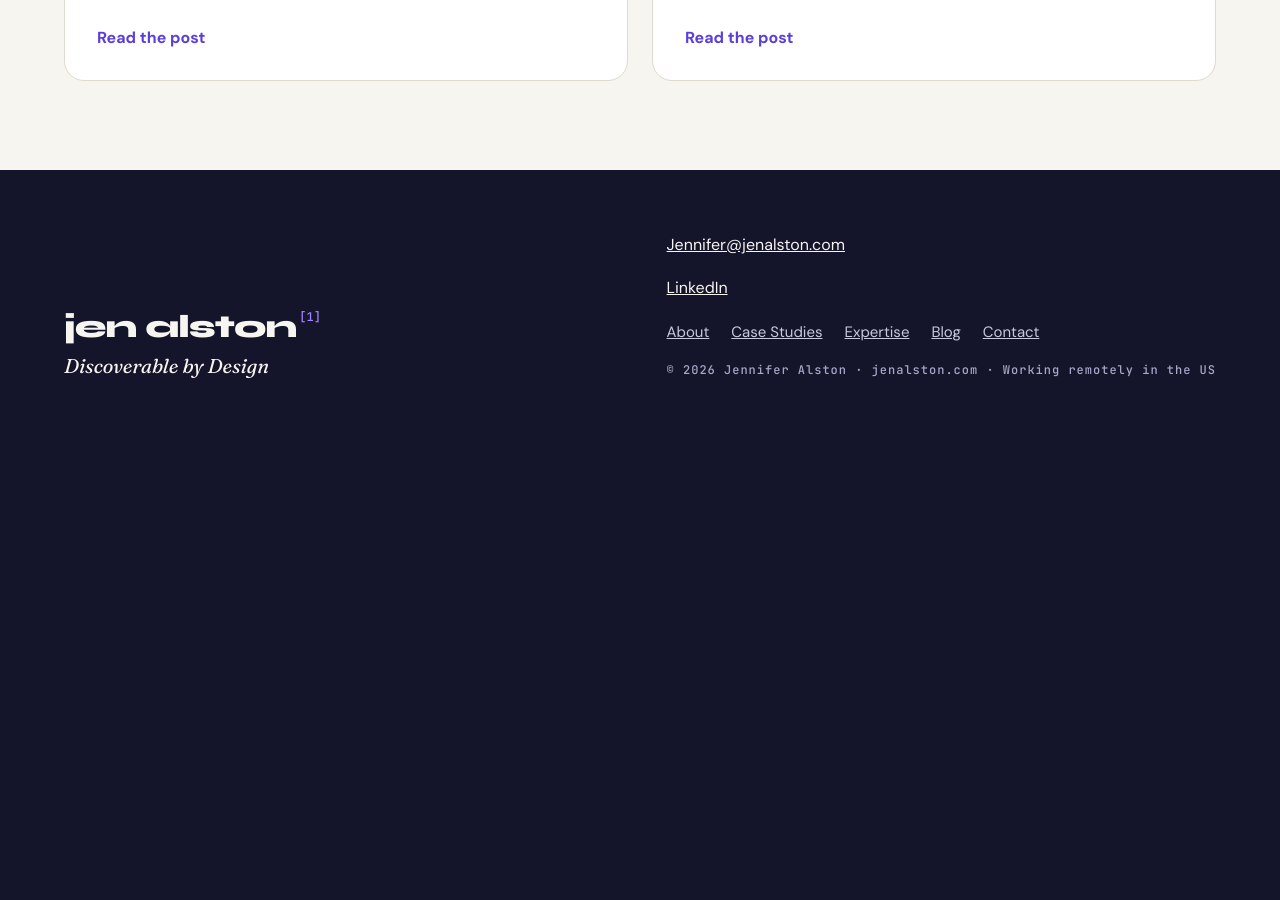
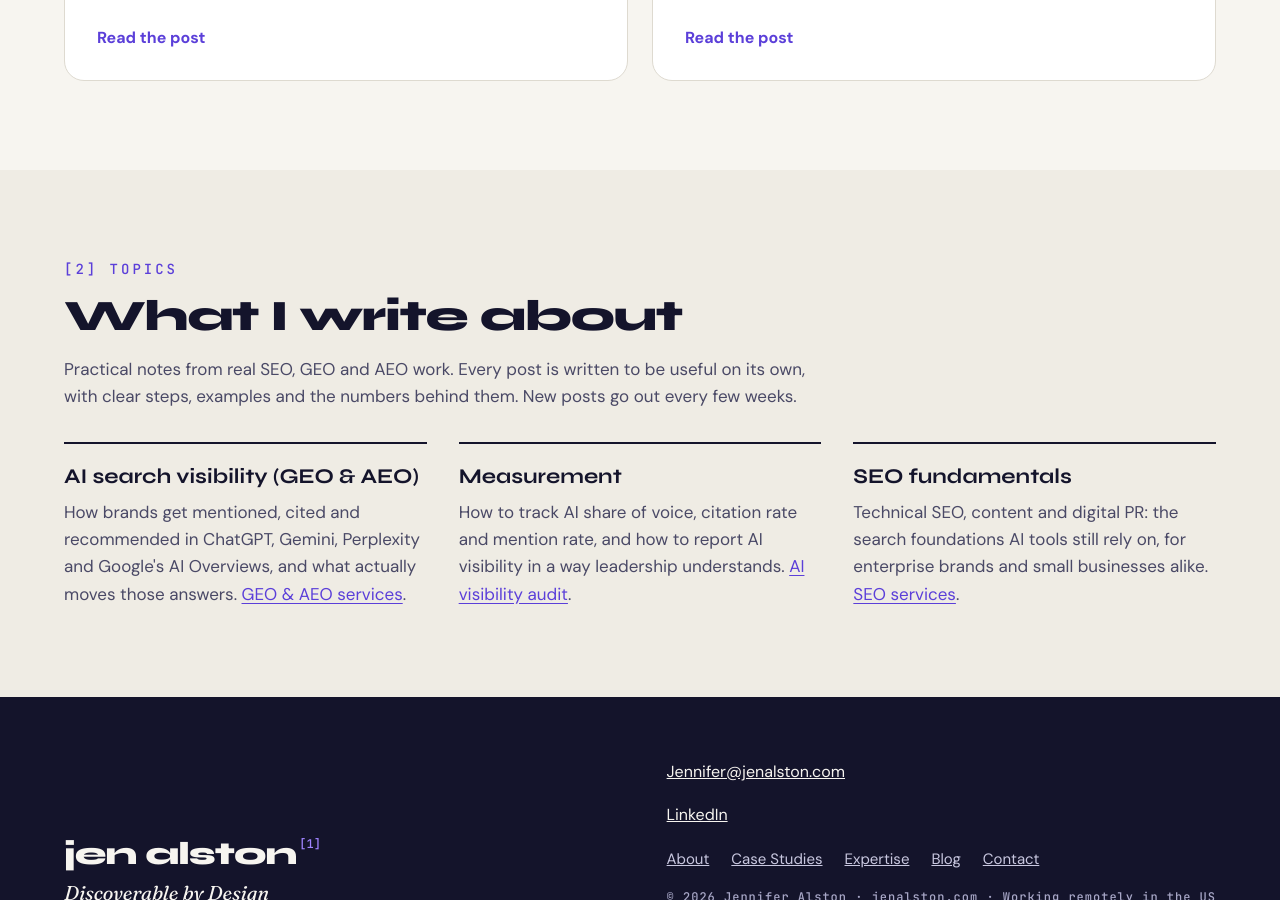
Before and after one commit to JBreezeA/jenalston-site, a Jekyll site: the page built from blog/index.html, in a window 1280 px wide and 900 px high, scrolled down 884 px. Built offline with Jekyll 4.4.1, drawn with Linux system fonts in a browser that asks for light colours; before the commit the page ends 1318 px from its top, so only the background shows below that.

Commit message:
Update index.html

```diff
--- a/blog/index.html
+++ b/blog/index.html
@@ -81,6 +81,29 @@ a:focus-visible,button:focus-visible{outline:3px solid #A084FF;outline-offset:3p
 {% endfor %}
 </div>
 </section>
+<section style="background: #EFECE4; padding: clamp(56px, 7vw, 104px) 5%">
+<div style="max-width: 1200px; margin: 0 auto; display: flex; flex-direction: column; gap: 32px">
+<div style="display: flex; flex-direction: column; gap: 16px; max-width: 760px">
+<div style="font-family: 'JetBrains Mono', 'Courier New', monospace; font-weight: 500; font-size: 14px; letter-spacing: 3px; text-transform: uppercase; color: #5B3FD9">[2] Topics</div>
+<h2 style="margin: 0; font-family: Syne, 'Arial Black', sans-serif; font-weight: 800; font-size: clamp(30px, 3.4vw, 46px); line-height: 1.05; letter-spacing: -0.03em">What I write about</h2>
+<p style="margin: 0; font-size: 17px; line-height: 1.6; color: #4A4966">Practical notes from real SEO, GEO and AEO work. Every post is written to be useful on its own, with clear steps, examples and the numbers behind them. New posts go out every few weeks.</p>
+</div>
+<div style="display: grid; grid-template-columns: repeat(auto-fit, minmax(300px, 1fr)); gap: 32px">
+<div style="display: flex; flex-direction: column; gap: 10px; padding-top: 20px; border-top: 2px solid #14142B">
+<h3 style="margin: 0; font-family: Syne, 'Arial Black', sans-serif; font-weight: 700; font-size: 21px">AI search visibility (GEO &amp; AEO)</h3>
+<p style="margin: 0; font-size: 17px; line-height: 1.6; color: #4A4966">How brands get mentioned, cited and recommended in ChatGPT, Gemini, Perplexity and Google's AI Overviews, and what actually moves those answers. <a href="/geo-aeo-services" style="color: #5B3FD9; text-decoration: underline; text-underline-offset: 3px">GEO &amp; AEO services</a>.</p>
+</div>
+<div style="display: flex; flex-direction: column; gap: 10px; padding-top: 20px; border-top: 2px solid #14142B">
+<h3 style="margin: 0; font-family: Syne, 'Arial Black', sans-serif; font-weight: 700; font-size: 21px">Measurement</h3>
+<p style="margin: 0; font-size: 17px; line-height: 1.6; color: #4A4966">How to track AI share of voice, citation rate and mention rate, and how to report AI visibility in a way leadership understands. <a href="/ai-visibility-audit" style="color: #5B3FD9; text-decoration: underline; text-underline-offset: 3px">AI visibility audit</a>.</p>
+</div>
+<div style="display: flex; flex-direction: column; gap: 10px; padding-top: 20px; border-top: 2px solid #14142B">
+<h3 style="margin: 0; font-family: Syne, 'Arial Black', sans-serif; font-weight: 700; font-size: 21px">SEO fundamentals</h3>
+<p style="margin: 0; font-size: 17px; line-height: 1.6; color: #4A4966">Technical SEO, content and digital PR: the search foundations AI tools still rely on, for enterprise brands and small businesses alike. <a href="/seo-services" style="color: #5B3FD9; text-decoration: underline; text-underline-offset: 3px">SEO services</a>.</p>
+</div>
+</div>
+</div>
+</section>
 </main>
 <footer style="margin-top: auto; background: #14142B; padding: 56px 5%">
 <div style="max-width: 1200px; margin: 0 auto; display: flex; flex-wrap: wrap; align-items: flex-end; justify-content: space-between; gap: 32px">
```
